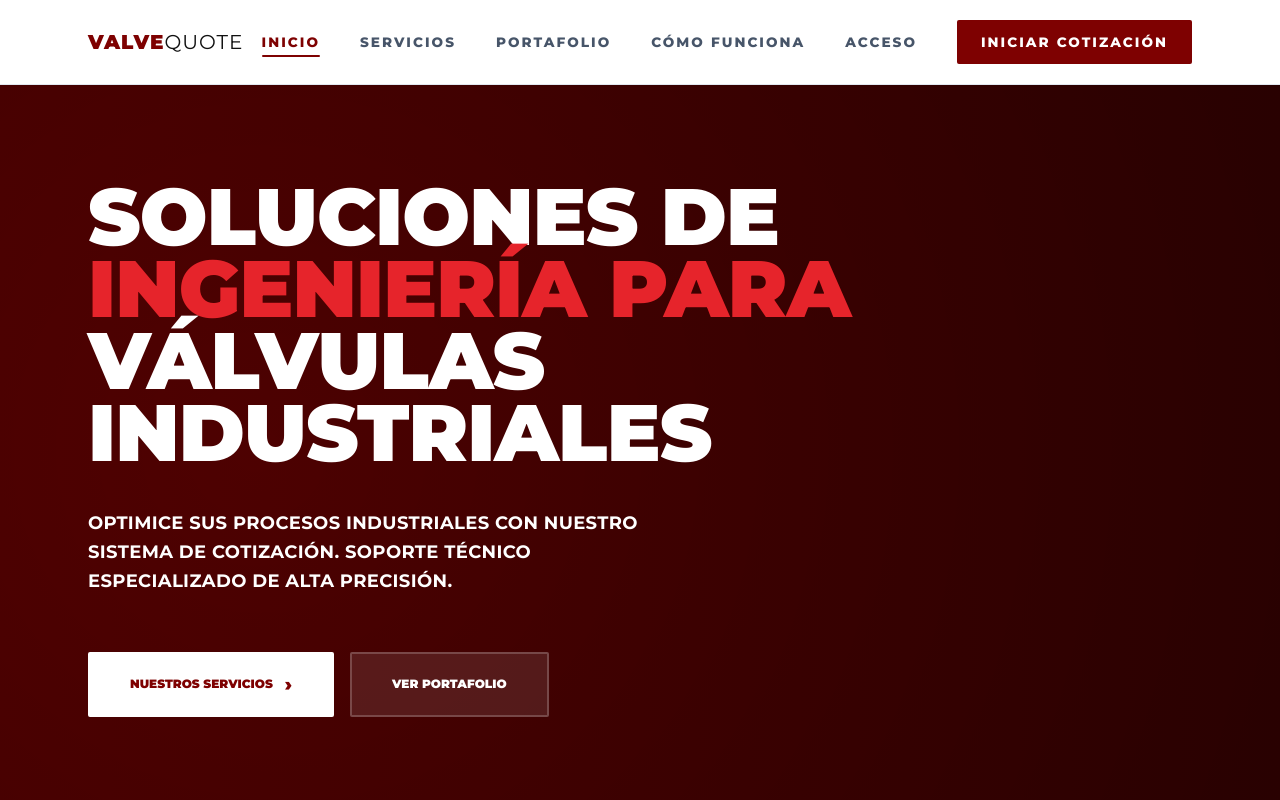
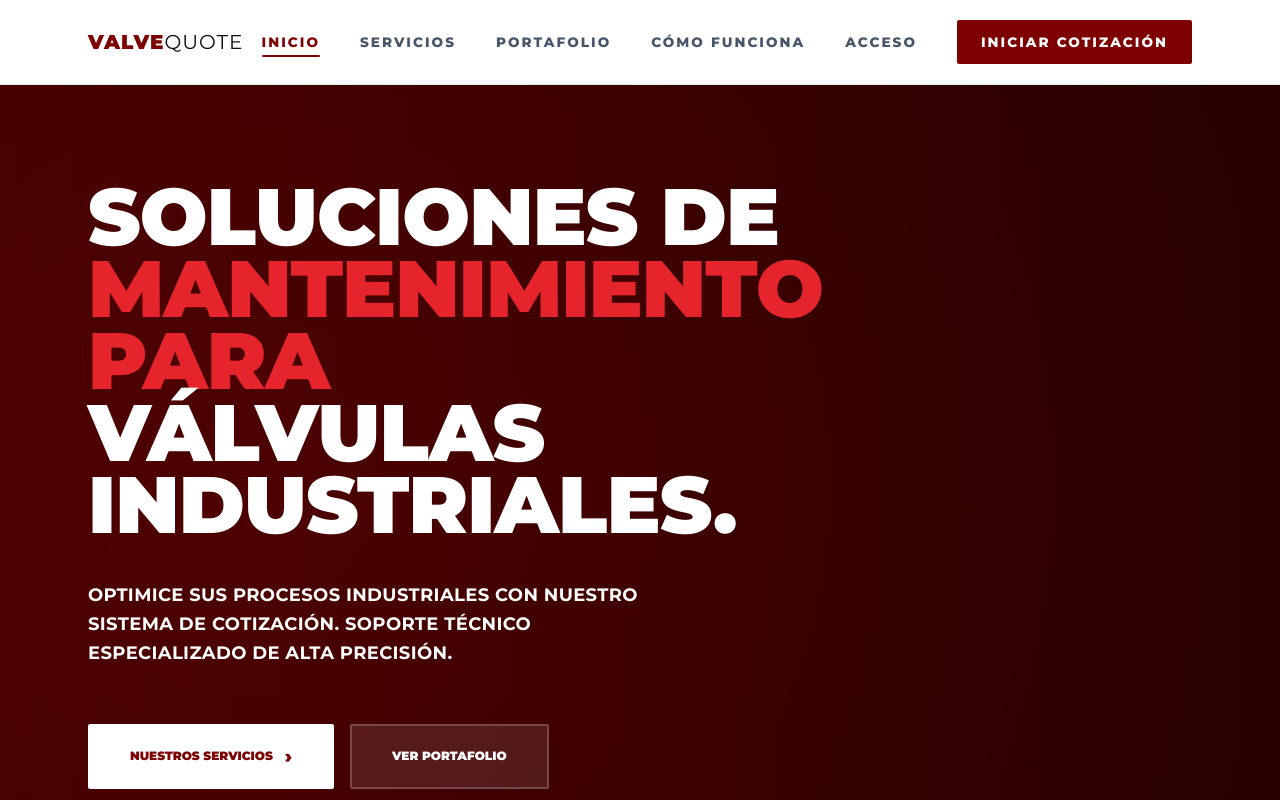
Before and after one commit to Proyectos-Nexatech/valve-quotation, a Next.js app: page / in a window 1280 px wide. Shown: the top 800 px of the page. Built offline with nearby package versions, Linux system fonts and the light colour scheme.

Commit message:
content: update hero text from engineering to maintenance

```diff
--- a/src/components/landing/Hero.tsx
+++ b/src/components/landing/Hero.tsx
@@ -30,8 +30,8 @@ export const Hero = () => {
           fontWeight: 900, textTransform: 'uppercase', letterSpacing: '-0.01em'
         }}>
           SOLUCIONES DE <br />
-          <span style={{ color: 'var(--color-red-bright)' }}>INGENIERÍA PARA</span> <br />
-          VÁLVULAS INDUSTRIALES
+          <span style={{ color: 'var(--color-red-bright)' }}>MANTENIMIENTO PARA</span> <br />
+          VÁLVULAS INDUSTRIALES.
         </h1>
 
         <p style={{ fontSize: '1.125rem', lineHeight: '1.6', color: 'rgba(255,255,255,1)', marginBottom: '3.5rem', maxWidth: '600px', fontWeight: 700, textTransform: 'uppercase', letterSpacing: '0.02em' }}>
```
